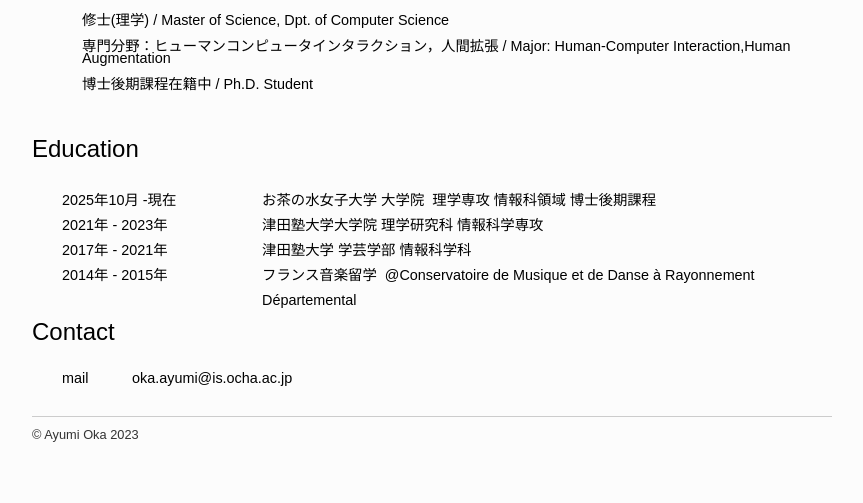
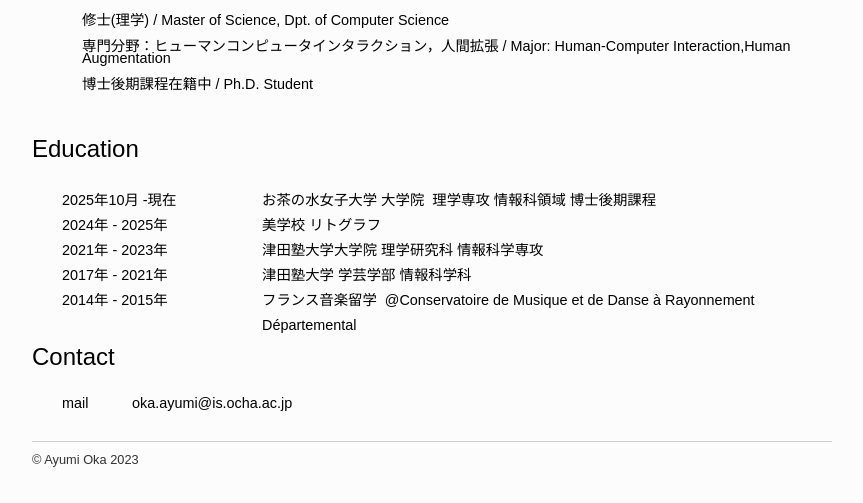
Before and after one commit to GingaSystem/portfolio, a plain HTML site: page profile.html in a window 1280 px wide. Shown: the part 297-800 px from the top of the page, without its empty margins (208-1071 px from the left). Drawn offline with nearby package versions, Linux system fonts and the light colour scheme; a script that the page names is missing.

Commit message:
Update profile.html

```diff
--- a/profile.html
+++ b/profile.html
@@ -57,6 +57,7 @@
             <div class="content" id="education">
                 <ul>
                     <li>2025年10月 -現在<span class="right">お茶の水女子大学 大学院 &nbsp;理学専攻 情報科領域 博士後期課程</span></li>
+					<li>2024年 - 2025年<span class="right">美学校&nbsp;リトグラフ</span></li>
                     <li>2021年 - 2023年<span class="right">津田塾大学大学院&nbsp;理学研究科 情報科学専攻</span></li>
                     <li>2017年 - 2021年<span class="right">津田塾大学&nbsp;学芸学部 情報科学科</span></li>
                     <li>2014年 - 2015年<span class="right">フランス音楽留学 &nbsp;@Conservatoire de Musique et de Danse à
```
